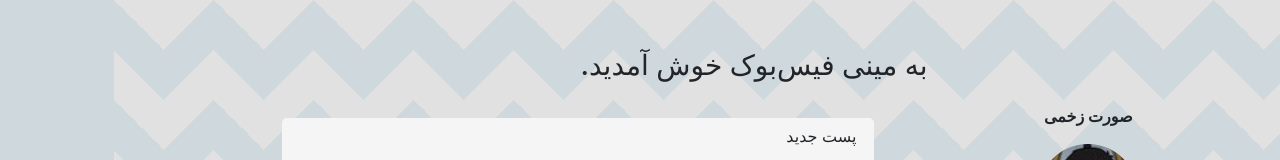
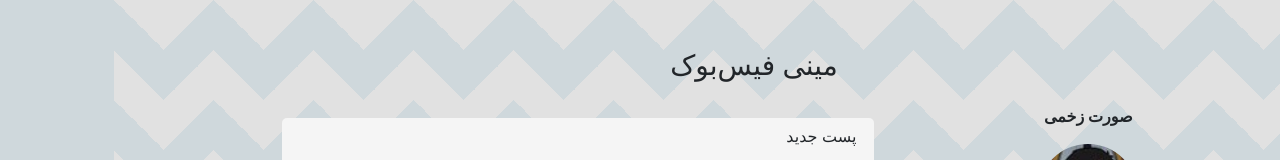
Before and after one commit to BaNazari/mini-social-network, a React (Create React App) app: page / in a window 1280 px wide. Shown: the top 160 px of the page. Built offline with nearby package versions, Linux system fonts and the light colour scheme; no server answers.

Commit message:
polish styles

```diff
--- a/src/components/Homapage.js
+++ b/src/components/Homapage.js
@@ -15,7 +15,7 @@ const Homepage = function () {
 
         <Container  className="homepage-container">
             <Row >
-                <h3 className="headline">به مینی فیس‌بوک خوش آمدید.</h3>
+                <h3 className="headline"> مینی فیس‌بوک</h3>
             </Row>
 
             <Row>
--- a/src/components/Post.js
+++ b/src/components/Post.js
@@ -98,7 +98,10 @@ const ConennctedPost = function (props) {
                     <Card.Text className="post-content-text">
                         {item.content}
                     </Card.Text>
+                    <Row  style={{textAlign:'center'}}>
                     <Card.Img className="post-content-img" variant="top" src={item.file} />
+                    </Row>
+
                 </Card.Body>
             </Link>
             <Row className="post-tag-holder">
--- a/src/index.css
+++ b/src/index.css
@@ -193,6 +193,7 @@ body {
     height : auto;
     margin : auto;
     padding: 2%;
+
 }
 
 .post-tag-holder {
```
